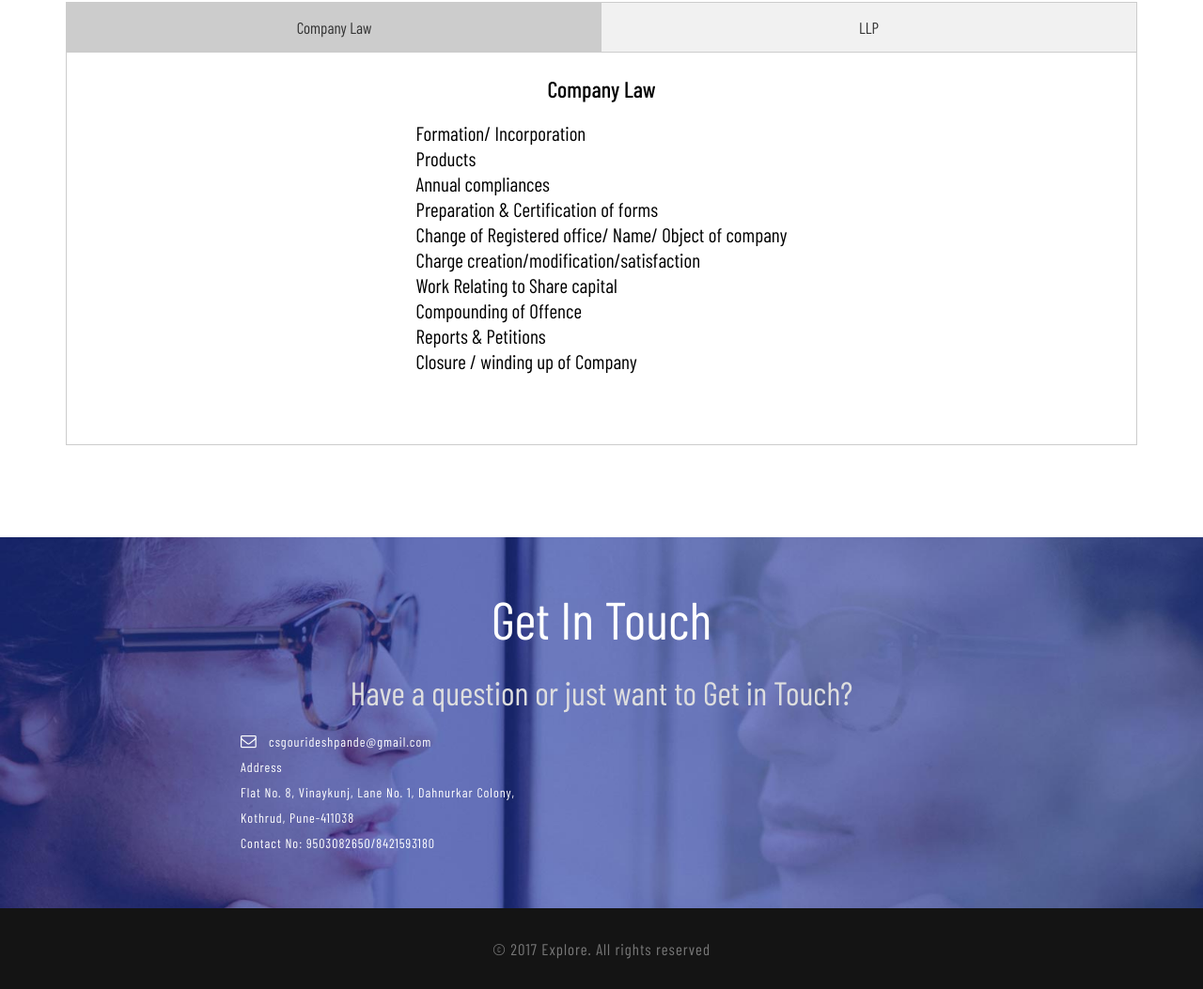
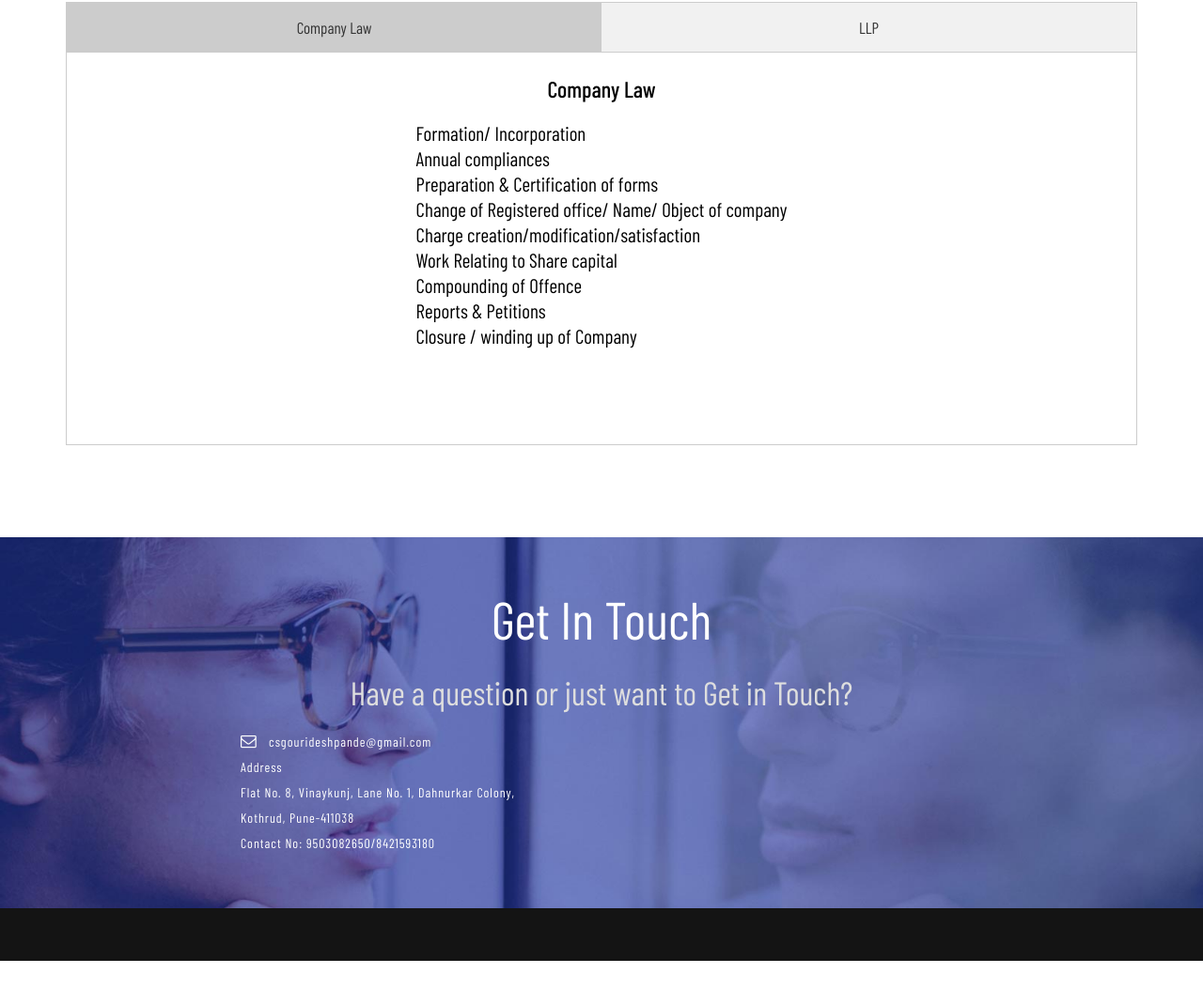
Before and after one commit to dmuktesh10/csgourideshpande.github.io, a plain HTML site: page docs/index.html in a window 1280 px wide. Shown: the part 1274-2327 px from the top of the page at 94% size. After the commit the page ends 2297 px from the top, so only its background shows below. Drawn offline with nearby package versions, Linux system fonts and the light colour scheme; a web font is replaced by a local one.

Commit message:
Removed the products point and copyright

```diff
--- a/docs/index.html
+++ b/docs/index.html
@@ -127,7 +127,6 @@
 						<h3>Company Law</h3>
 						<ul class="list-unstyled">
 							<li>Formation/ Incorporation</li>
-							<li>Products</li>
 							<li>Annual compliances</li>
 							<li>Preparation &amp; Certification of forms</li>
 							<li>Change of Registered office/ Name/ Object of company</li>
@@ -213,9 +212,7 @@
 				</li>
 			</ul>
 		</div> -->
-		<div class="cpy-right">
-			<p>© 2017 Explore. All rights reserved</p>
-		</div>
+		<div class="cpy-right"></div>
 	</div>
 
 
```
